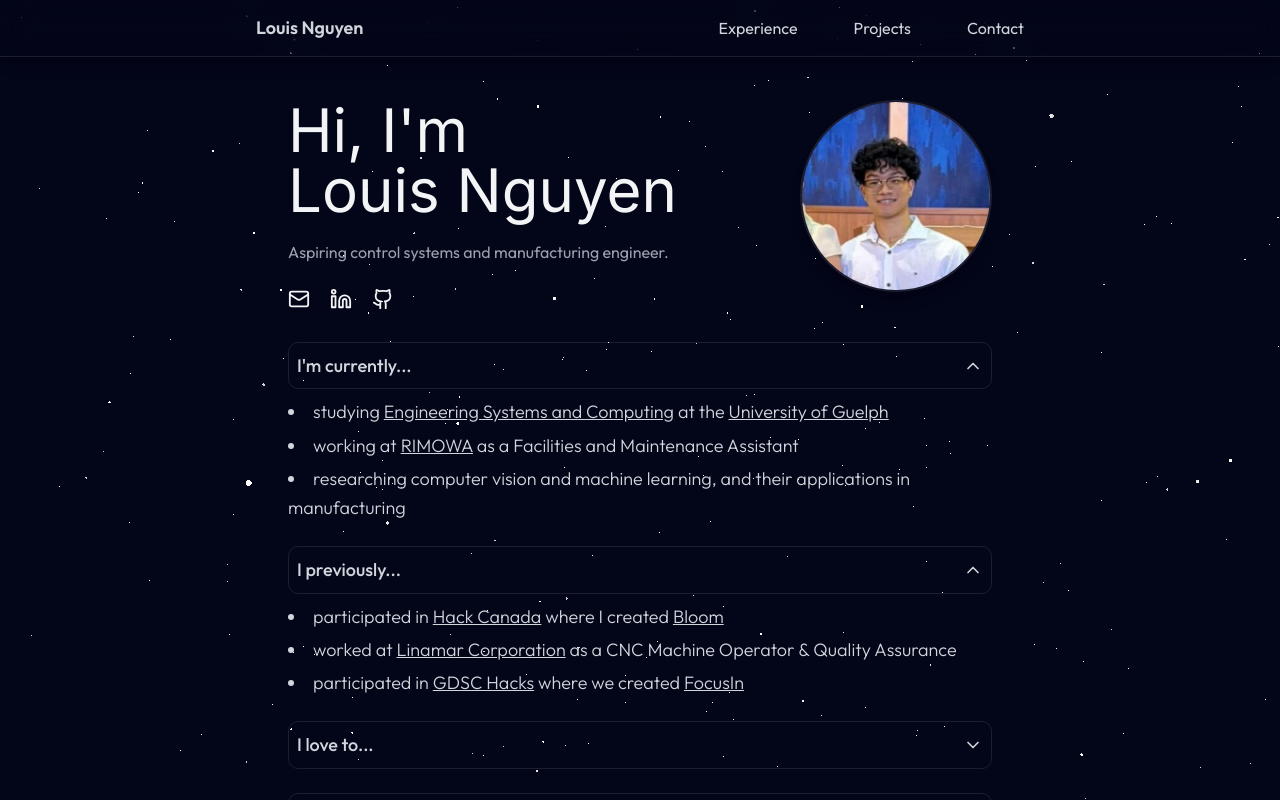
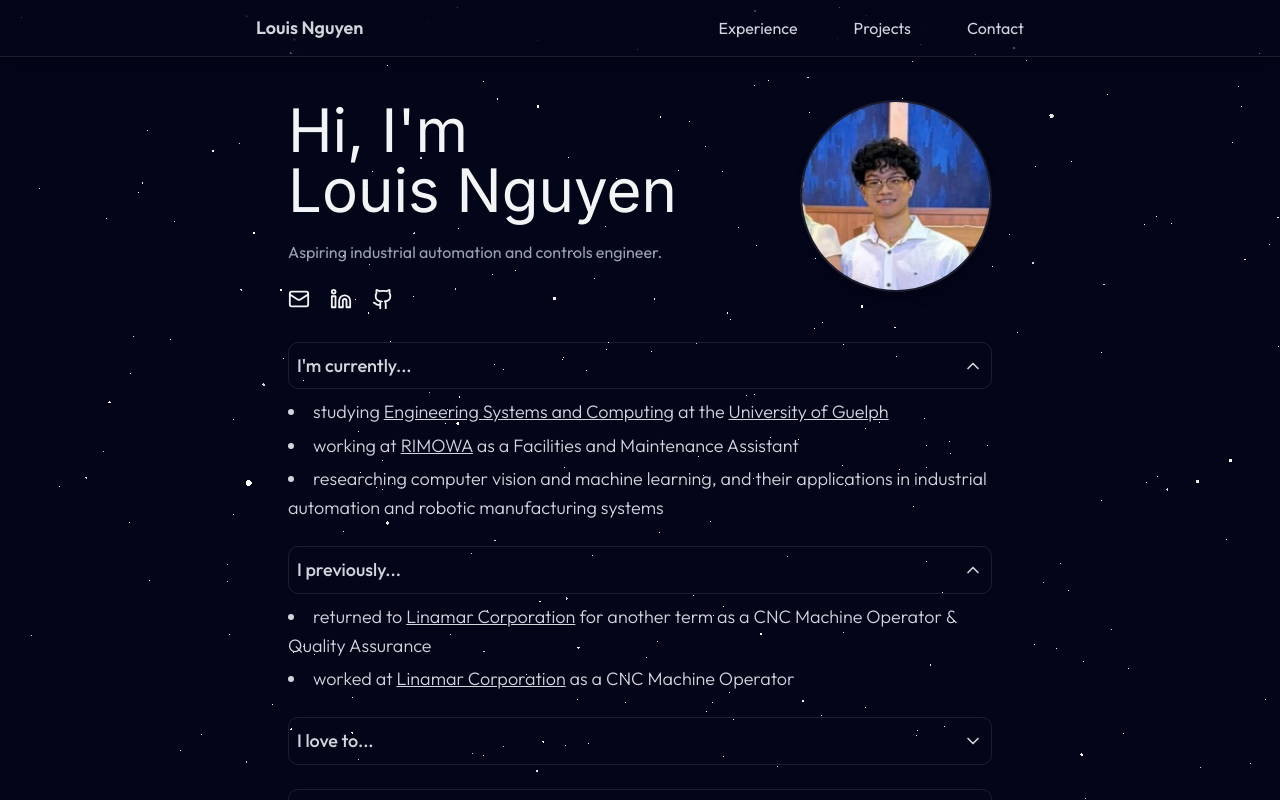
Before and after one commit to louisnguyenn/Louis-Personal-Portfolio, a React (Vite) app: page / in a window 1280 px wide. Both pictures are taken after a click on the button "I previously...". Shown: the top 800 px of the page. Built offline with nearby package versions, Linux system fonts and the light colour scheme.

Commit message:
docs: update about me info

```diff
--- a/src/components/sections/About.jsx
+++ b/src/components/sections/About.jsx
@@ -69,7 +69,8 @@ export const About = () => {
                   </li>
                   <li>
                     researching computer vision and machine learning, and their
-                    applications in manufacturing
+                    applications in industrial automation and robotic
+                    manufacturing systems
                   </li>
                 </ul>
               </CollapsibleContent>
@@ -93,24 +94,16 @@ export const About = () => {
               <CollapsibleContent className="mt-2">
                 <ul className="list-disc list-inside text-gray-300 leading-relaxed text-lg font-light space-y-1">
                   <li>
-                    participated in{' '}
+                    returned to{' '}
                     <a
-                      href="https://hack-canada-2026.devpost.com/"
+                      href="https://www.linamar.com/"
                       className="text-gray-300 hover:text-white transition-all duration-300 underline"
                       target="_blank"
                       rel="noopener noreferrer"
                     >
-                      Hack Canada
+                      Linamar Corporation
                     </a>{' '}
-                    where I created{' '}
-                    <a
-                      href="https://github.com/louisnguyenn/bloom"
-                      className="text-gray-300 hover:text-white transition-all duration-300 underline"
-                      target="_blank"
-                      rel="noopener noreferrer"
-                    >
-                      Bloom
-                    </a>
+                    for another term as a CNC Machine Operator & Quality Assurance
                   </li>
                   <li>
                     worked at{' '}
@@ -122,27 +115,7 @@ export const About = () => {
                     >
                       Linamar Corporation
                     </a>{' '}
-                    as a CNC Machine Operator & Quality Assurance
-                  </li>
-                  <li>
-                    participated in{' '}
-                    <a
-                      href="https://www.gdschacks.com/"
-                      className="text-gray-300 hover:text-white transition-all duration-300 underline"
-                      target="_blank"
-                      rel="noopener noreferrer"
-                    >
-                      GDSC Hacks
-                    </a>{' '}
-                    where we created{' '}
-                    <a
-                      href="https://github.com/Wasay09/FocusIn"
-                      className="text-gray-300 hover:text-white transition-all duration-300 underline"
-                      target="_blank"
-                      rel="noopener noreferrer"
-                    >
-                      FocusIn
-                    </a>
+                    as a CNC Machine Operator
                   </li>
                 </ul>
               </CollapsibleContent>
@@ -165,10 +138,8 @@ export const About = () => {
               </CollapsibleTrigger>
               <CollapsibleContent className="mt-2">
                 <ul className="list-disc list-inside text-gray-300 leading-relaxed text-lg font-light space-y-1">
-                  <li>bodybuild</li>
-                  <li>research and learn about muscle hypertrophy</li>
-                  <li>learn about optimal nutrition and healthy living</li>
-                  <li>play sports</li>
+                  <li>learn about bodybuilding and muscle hypertrophy</li>
+                  <li>research optimal nutrition and healthy living</li>
                   <li>travel</li>
                 </ul>
               </CollapsibleContent>
--- a/src/components/sections/Hero.jsx
+++ b/src/components/sections/Hero.jsx
@@ -42,7 +42,7 @@ export const Hero = () => {
               delay={0.3}
             >
               <p className="text-gray-400">
-                Aspiring control systems and manufacturing engineer.
+                Aspiring industrial automation and controls engineer.
               </p>
             </AnimateContent>
 
```
